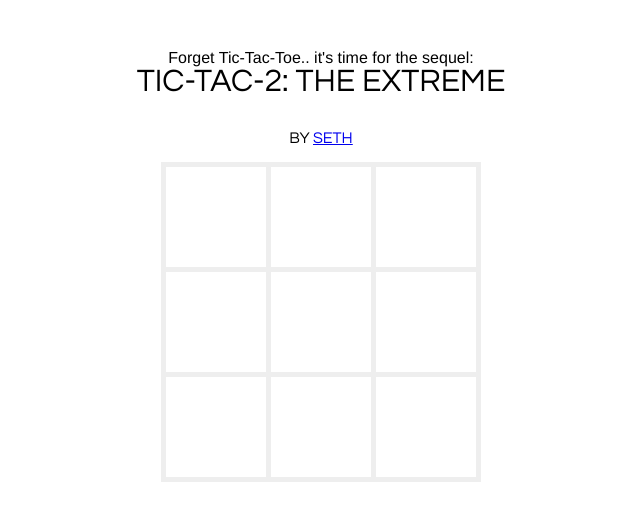
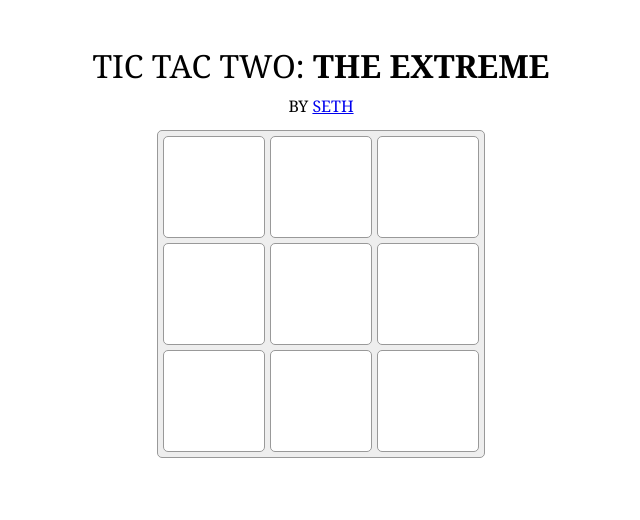
Before and after one commit to greatseth/tic-tac-toe, a plain HTML site: page tic-tac-toe.html in a window 1280 px wide. Shown: the whole page, without its empty margins (319-959 px from the left). Drawn offline with Linux system fonts and the light colour scheme.

Commit message:
some UI and styles cleanup

```diff
--- a/sass/screen.scss
+++ b/sass/screen.scss
@@ -8,33 +8,45 @@
 body {
   text-align: center;
   padding: 50px;
-  font-family: Helvetica, sans-serif;
+  font-family: Georgia, serif;
 }
 
 h1, h2, h3 {
-  font-family: Century Gothic, sans-serif;
+  font-family: Georgia, serif;
   text-transform: uppercase;
-  margin: 0 0 1em 0;
+  margin: 0 0 .5em 0;
 }
 
 h1 {
   font-size: 2em;
+
+  em {
+    font-weight: bold;
+  }
 }
 
-$board_cell_size   : 100px;
-$board_cell_margin : 5px;
+p {
+  margin: 0 0 1em 0;
+}
+
+$board_cell_size     : 100px;
+$board_cell_margin   : 5px;
+$board_border_radius : 5px;
 
 #board {
+  border-radius: $board_border_radius;
   background: #eee;
-  width: 315px;
-  height: 315px;
+  width: 321px;
+  height: 321px;
   padding: $board_cell_margin 0 0 $board_cell_margin;
-  margin: 10px auto;
+  margin: 1em auto;
+  border: 1px solid #999;
 }
 
 #board li {
+  border-radius: $board_border_radius;
+  border: 1px solid #999;
   background: #fff;
-  font-family: Georgia, serif;
   font-size: 48px;
   color: #333;
   width: $board_cell_size;
@@ -48,5 +60,6 @@ $board_cell_margin : 5px;
 
 #board li:hover {
   cursor: pointer;
-  background-color: #eee;
+  background-color: salmon;
+  border: 1px solid #666;
 }
--- a/tic-tac-toe.html
+++ b/tic-tac-toe.html
@@ -1,24 +1,19 @@
 <!DOCTYPE html>
-
 <html>
   <head>
     <meta http-equiv="content-type" content="text/html; charset=utf-8">
-
     <title>TIC-TAC-2: THE EXTREME</title>
+    <link rel="stylesheet" href="stylesheets/screen.css" type="text/css" media="screen" charset="utf-8">
     <script type="text/javascript" charset="utf-8" src="javascripts/jquery-1.6.4.min.js"></script>
     <script type="text/javascript" charset="utf-8" src="javascripts/TTT.js"></script>
     <script type="text/javascript" charset="utf-8" src="javascripts/TTT/Game.js"></script>
     <script type="text/javascript" charset="utf-8">
-      window.onload = function() {
-        TTT.reset_game();
-      };
+      window.onload = function() { TTT.reset_game(); };
     </script>
-    <link rel="stylesheet" href="stylesheets/screen.css" type="text/css" media="screen" charset="utf-8">
   </head>
   <body>
     <section id="header">
-      <p>Forget Tic-Tac-Toe.. it's time for the sequel:</p>
-      <h1>TIC-TAC-2: <em>THE EXTREME</em></h1>
+      <h1>TIC TAC TWO: <em>THE EXTREME</em></h1>
       <h3>by <a href="http://greatseth.com">Seth</a></h3>
     </section>
 
```
Also changed, not shown: stylesheets/screen.css.
